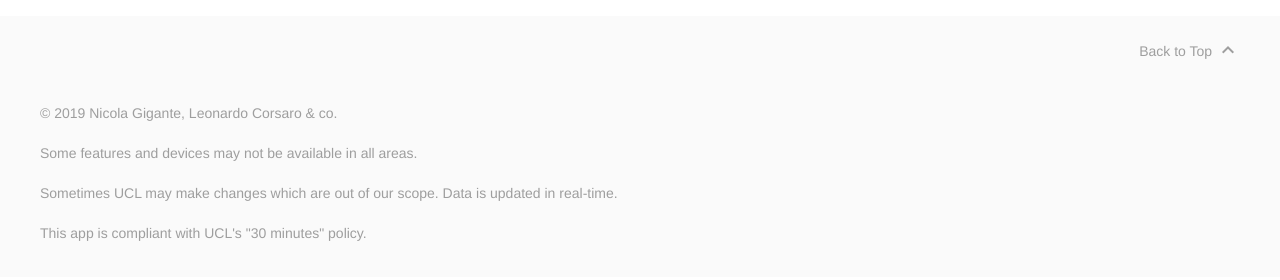
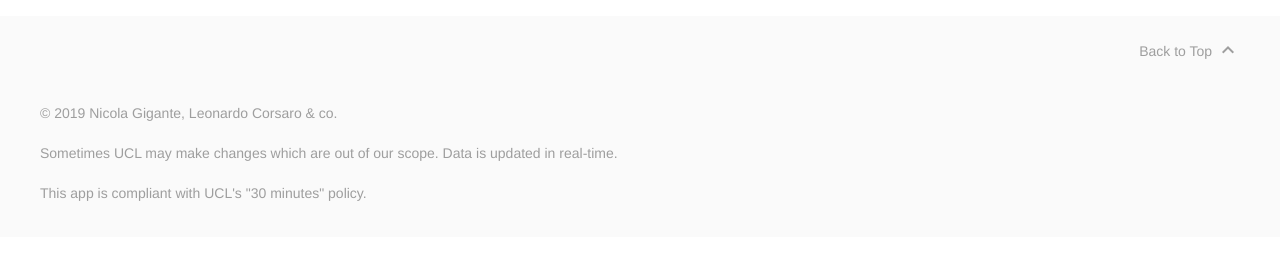
Before and after one commit to nicogig/UCLizardPWA, a website: page index.html in a window 1280 px wide. Shown: the part 68-348 px from the top of the page. Drawn offline with nearby package versions, Linux system fonts and the light colour scheme; no server answers.

Commit message:
Update index.html

```diff
--- a/index.html
+++ b/index.html
@@ -130,7 +130,6 @@
 
         <div class="mdl-mega-footer--middle-section">
           <p class="mdl-typography--font-light">© 2019 Nicola Gigante, Leonardo Corsaro & co.</p>
-          <p class="mdl-typography--font-light">Some features and devices may not be available in all areas.</p>
           <p class="mdl-typography--font-light">Sometimes UCL may make changes which are out of our scope. Data is
             updated in real-time.</p>
           <p class="mdl-typography--font-light">This app is compliant with UCL's "30 minutes" policy.</p>
```
